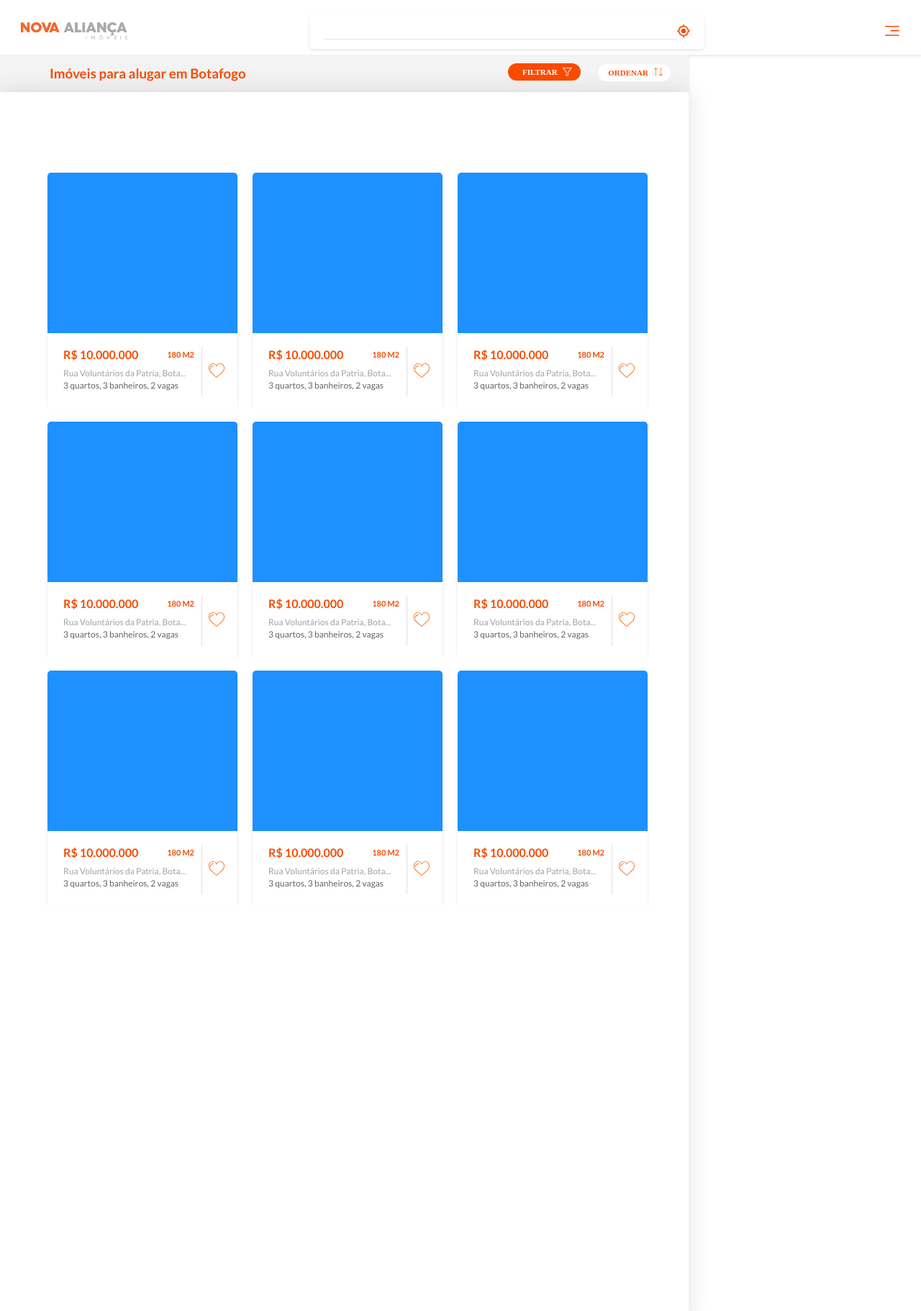
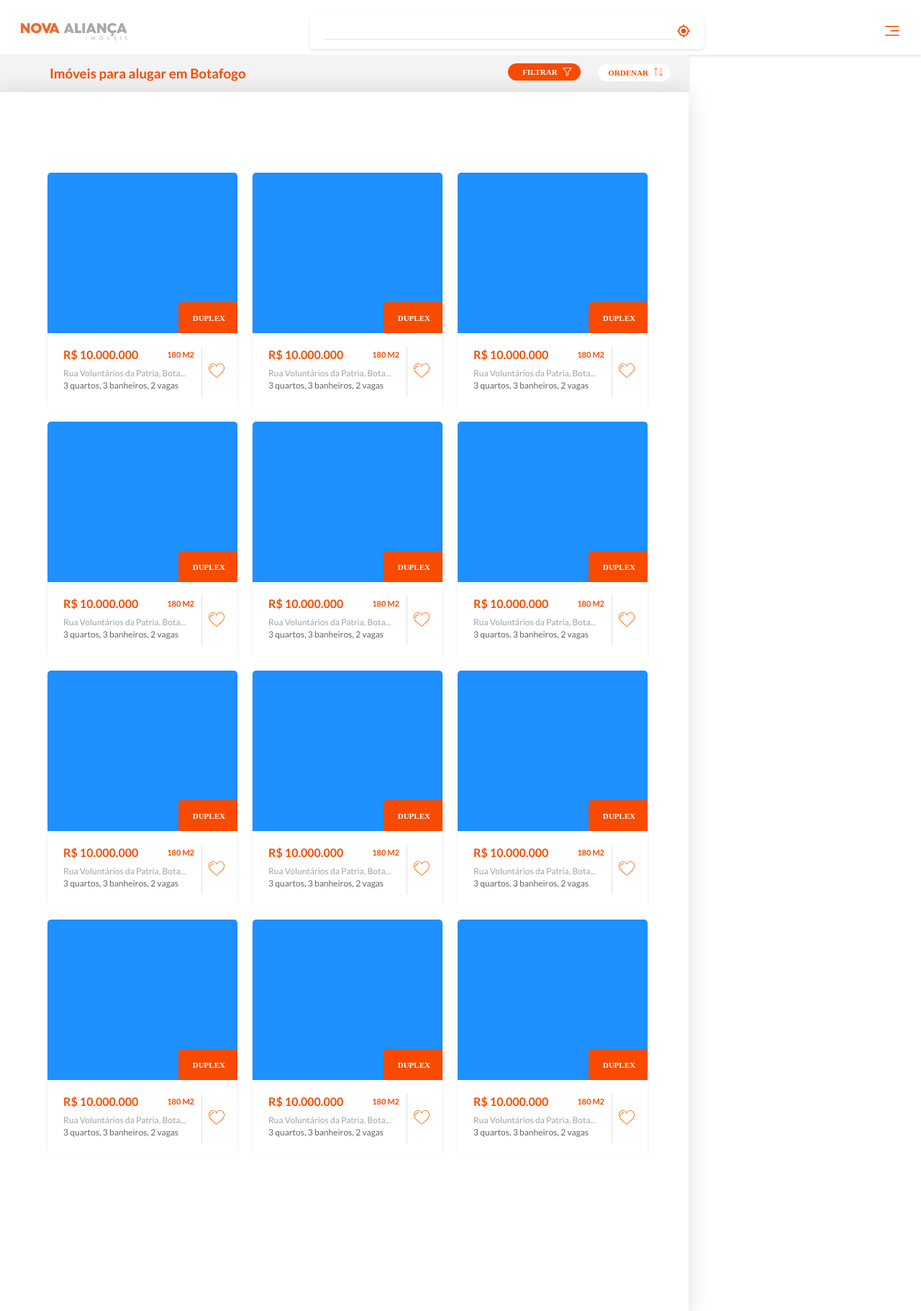
Before and after one commit to aantunes89/nova-alianca, a plain HTML site: page index.html in a window 1280 px wide. Shown: the whole page at 72% size. Drawn offline with nearby package versions, Linux system fonts and the light colour scheme; a script that the page names is missing.

Commit message:
second commit - minor changes

```diff
--- a/index.html
+++ b/index.html
@@ -17,9 +17,9 @@
     <body>
 
       <header class="header">
-        <div class="logo">
-          <a href="#" >
-            <img src="img/LOGO_NA_SEMSIMBOLO.png" alt="Nova Alicanca logo">
+        <div class="logo-box">
+          <a href="#" class='logo'>
+<!--            <img src="img/LOGO_NA_SEMSIMBOLO.png" alt="Nova Alicanca logo">  -->
           </a>
         </div>
         <form class="form">
@@ -38,6 +38,7 @@
       <main class="container">
 
         <div class="imoveis">
+
           <section class="imoveis-header">
             <h3>Imóveis para alugar em Botafogo</h3>
 
@@ -56,6 +57,9 @@
 
               <div class="imoveis-card">
                 <div class="card-img">
+                  <div class="card-img-mark">
+                    <img src="/img/tag_duplex.svg">
+                  </div>
                 </div>
                 <div class="card-info">
                   <div class="info-text">
@@ -74,6 +78,9 @@
 
               <div class="imoveis-card">
                 <div class="card-img">
+                  <div class="card-img-mark">
+                    <img src="/img/tag_duplex.svg">
+                  </div>
                 </div>
                 <div class="card-info">
                   <div class="info-text">
@@ -92,6 +99,9 @@
 
               <div class="imoveis-card">
                 <div class="card-img">
+                  <div class="card-img-mark">
+                    <img src="/img/tag_duplex.svg">
+                  </div>
                 </div>
                 <div class="card-info">
                   <div class="info-text">
@@ -110,6 +120,9 @@
 
               <div class="imoveis-card">
                 <div class="card-img">
+                  <div class="card-img-mark">
+                    <img src="/img/tag_duplex.svg">
+                  </div>
                 </div>
                 <div class="card-info">
                   <div class="info-text">
@@ -128,6 +141,9 @@
 
               <div class="imoveis-card">
                 <div class="card-img">
+                  <div class="card-img-mark">
+                    <img src="/img/tag_duplex.svg">
+                  </div>
                 </div>
                 <div class="card-info">
                   <div class="info-text">
@@ -146,6 +162,9 @@
 
               <div class="imoveis-card">
                 <div class="card-img">
+                  <div class="card-img-mark">
+                    <img src="/img/tag_duplex.svg">
+                  </div>
                 </div>
                 <div class="card-info">
                   <div class="info-text">
@@ -164,6 +183,9 @@
 
               <div class="imoveis-card">
                 <div class="card-img">
+                  <div class="card-img-mark">
+                    <img src="/img/tag_duplex.svg">
+                  </div>
                 </div>
                 <div class="card-info">
                   <div class="info-text">
@@ -182,6 +204,9 @@
 
               <div class="imoveis-card">
                 <div class="card-img">
+                  <div class="card-img-mark">
+                    <img src="/img/tag_duplex.svg">
+                  </div>
                 </div>
                 <div class="card-info">
                   <div class="info-text">
@@ -200,6 +225,9 @@
 
               <div class="imoveis-card">
                 <div class="card-img">
+                  <div class="card-img-mark">
+                    <img src="/img/tag_duplex.svg">
+                  </div>
                 </div>
                 <div class="card-info">
                   <div class="info-text">
@@ -216,8 +244,71 @@
                 </div>
               </div>
 
+              <div class="imoveis-card">
+                <div class="card-img">
+                  <div class="card-img-mark">
+                    <img src="/img/tag_duplex.svg">
+                  </div>
+                </div>
+                <div class="card-info">
+                  <div class="info-text">
+                    <div class="info-text-preco">
+                      <p>R$ 10.000.000</p>
+                      <span>180 M2</span>
+                    </div>
+                      <p class="endereco">Rua Voluntários da Patria, Bota...</p>
+                      <p class="espaco">3 quartos, 3 banheiros, 2 vagas</p>
+                  </div>
+                  <div class="info-icon">
+                    <img src="./img/004-like.svg" alt="Like ">
+                  </div>
+                </div>
+              </div>
+
+              <div class="imoveis-card">
+                <div class="card-img">
+                  <div class="card-img-mark">
+                    <img src="/img/tag_duplex.svg">
+                  </div>
+                </div>
+                <div class="card-info">
+                  <div class="info-text">
+                    <div class="info-text-preco">
+                      <p>R$ 10.000.000</p>
+                      <span>180 M2</span>
+                    </div>
+                      <p class="endereco">Rua Voluntários da Patria, Bota...</p>
+                      <p class="espaco">3 quartos, 3 banheiros, 2 vagas</p>
+                  </div>
+                  <div class="info-icon">
+                    <img src="./img/004-like.svg" alt="Like ">
+                  </div>
+                </div>
+              </div>
+
+              <div class="imoveis-card">
+                <div class="card-img">
+                  <div class="card-img-mark">
+                    <img src="/img/tag_duplex.svg">
+                  </div>
+                </div>
+                <div class="card-info">
+                  <div class="info-text">
+                    <div class="info-text-preco">
+                      <p>R$ 10.000.000</p>
+                      <span>180 M2</span>
+                    </div>
+                      <p class="endereco">Rua Voluntários da Patria, Bota...</p>
+                      <p class="espaco">3 quartos, 3 banheiros, 2 vagas</p>
+                  </div>
+                  <div class="info-icon">
+                    <img src="./img/004-like.svg" alt="Like ">
+                  </div>
+                </div>
+              </div>
+
+
           </section>
-
         </div>
 
         <section class="mapas">
--- a/style.css
+++ b/style.css
@@ -20,6 +20,13 @@ body {
   align-items: center;
   padding:  20px;
   box-shadow: 0 2px 4px rgba(0, 0, 0, .1);
+}
+
+.logo {
+  width: 168px;
+  height: 30px;
+  display: block;
+  background: url(img/LOGO_NA_SEMSIMBOLO.png) no-repeat;
 }
 
 .form{
@@ -126,12 +133,18 @@ body {
   background-color: dodgerblue;
   border-radius: 5px 5px 0 0;
   overflow: hidden;
+  position: relative;
+}
+
+.card-img-mark img {
+  position: absolute;
+  right: 0;
+  bottom: 0;
 }
 
 .card-info {
   background-color: #fff;
   display: flex;
-/*  justify-content: space-between;*/
   align-items: center;
   padding: 19px 10px 19px 22px;
 }
@@ -197,11 +210,19 @@ body {
   .btn-filtro {
     display: none;
   }
+
+  .logo {
+  width: 168px;
+  height: 30px;
+  display: block;
+  background: url(img/LOGO_NA_simbolo/LOGO_NA_simbolo.png) no-repeat;
+}
 }
 
 
 @media (max-width: 790px) {
   .form{
     display: none;
+
   }
 }
```
Also changed, not shown: img/LOGO_NA_simbolo/LOGO_NA_simbolo.png (added), img/LOGO_NA_simbolo/LOGO_NA_simbolo@2x.png (added), img/btn-bar_rolagem.svg (added), img/tag_duplex.svg (added). Lines whose indentation alone changed are shown as unchanged.
